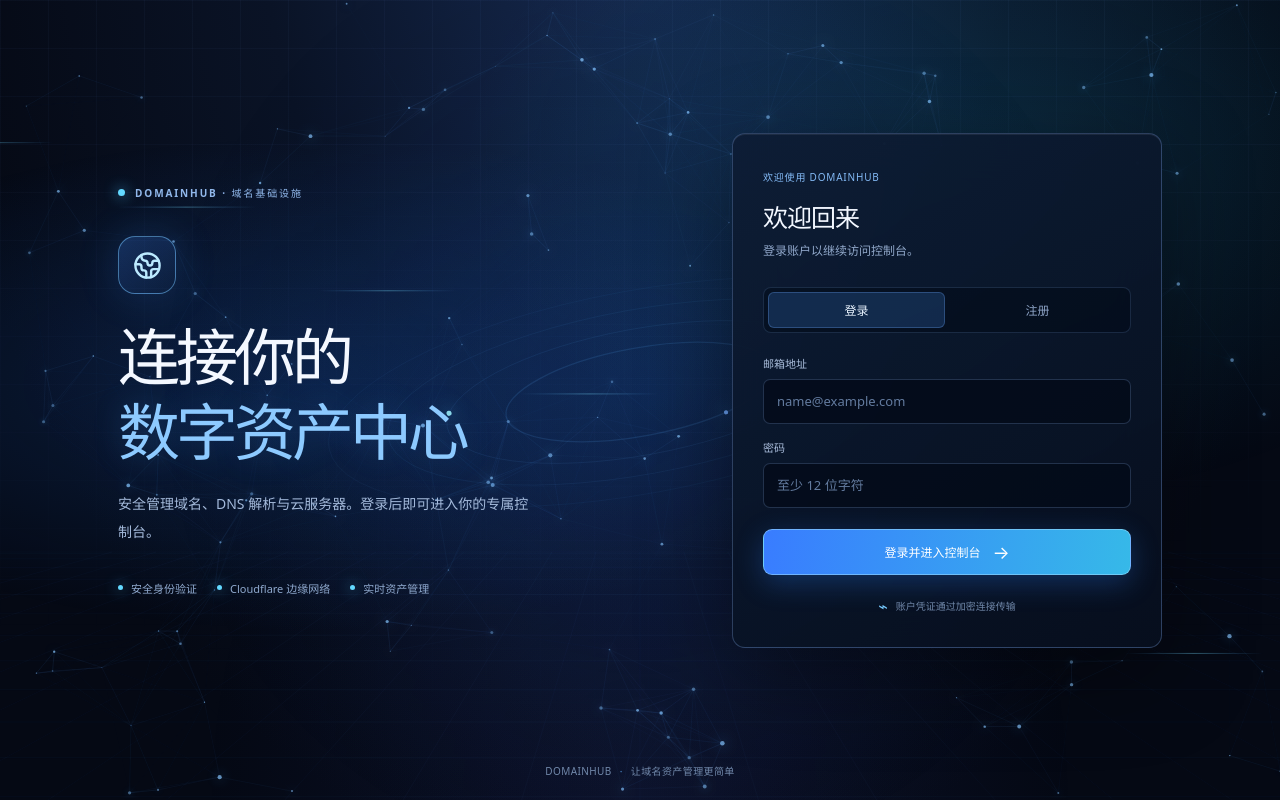
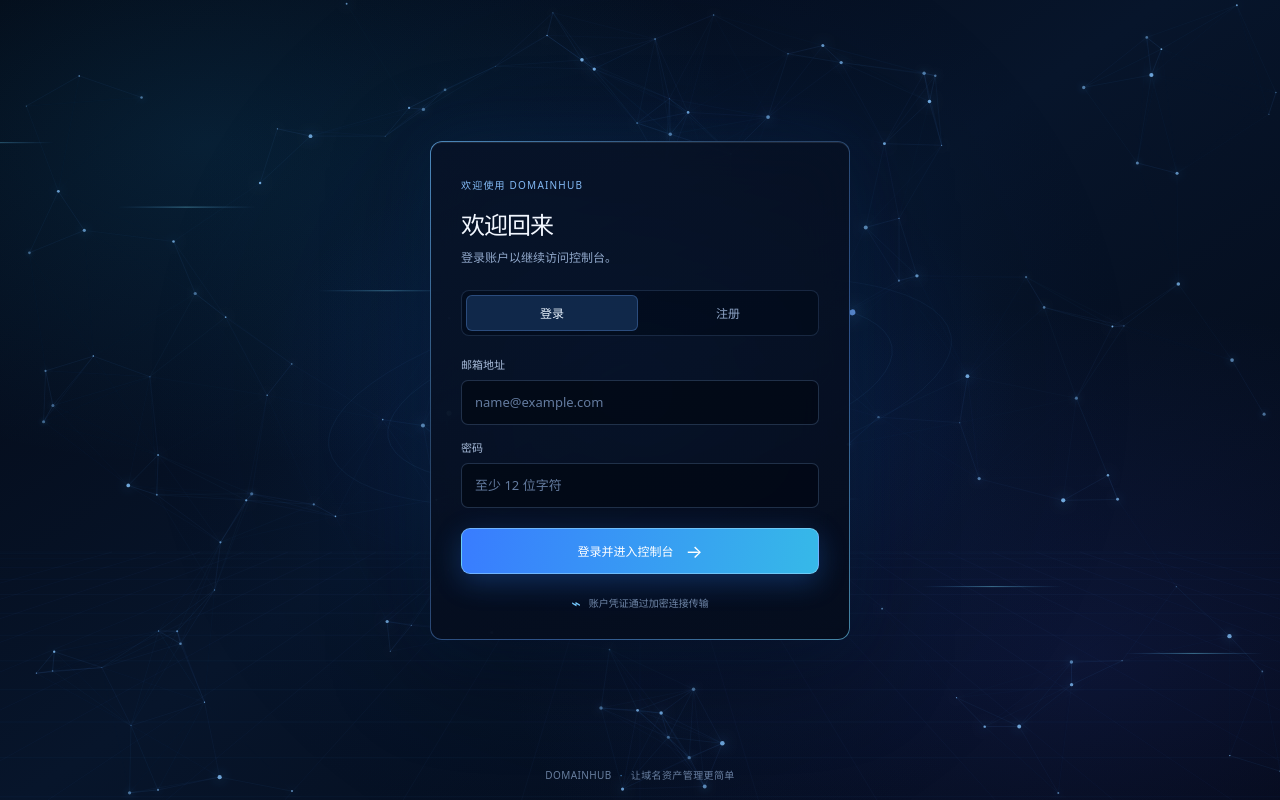
Before and after one commit to shuji-chu/domainhub, a React (Vite) app: page / in a window 1280 px wide. Built offline with nearby package versions, Linux system fonts and the light colour scheme.

Commit message:
Center auth panel over cinematic animated background

```diff
--- a/src/styles.css
+++ b/src/styles.css
@@ -428,3 +428,40 @@ main{display:block;padding-bottom:88px}
   .auth-logo{margin-top:20px}
   .auth-signals{margin-top:20px}
 }
+
+
+/* Full-screen animation composition: motion is the main visual, form is a compact overlay */
+.auth-shell{min-height:100svh;padding:24px 18px 16px;justify-content:center;overflow:hidden}
+.auth-shell .ambient-layer{position:fixed;inset:0;width:100vw;height:100svh;z-index:-1;overflow:hidden;
+  background:radial-gradient(ellipse at 50% 48%,rgba(17,87,190,.16),transparent 42%),
+  radial-gradient(ellipse at 16% 18%,rgba(27,172,239,.12),transparent 35%),
+  radial-gradient(ellipse at 85% 82%,rgba(60,75,210,.14),transparent 38%),
+  linear-gradient(145deg,#030712 0%,#07152b 48%,#030814 100%)}
+.auth-shell .ambient-canvas{position:absolute;inset:0;width:100%;height:100%;opacity:1}
+.auth-shell:after{opacity:.26;background-size:42px 42px}
+.auth-main{display:flex;align-items:center;justify-content:center;min-height:0;width:100%;max-width:460px;margin:auto;padding:20px 0}
+.auth-intro{display:none}
+.auth-card{position:relative;width:100%;max-width:420px;padding:30px 30px 25px;
+  border-color:rgba(117,184,255,.32);border-radius:12px;
+  background:linear-gradient(155deg,rgba(7,18,38,.82),rgba(5,12,27,.91));
+  box-shadow:0 25px 100px rgba(0,0,0,.48),0 0 70px rgba(38,132,255,.12),inset 0 1px rgba(255,255,255,.09)}
+.auth-card:before{content:"";position:absolute;inset:-1px;z-index:-1;border-radius:inherit;padding:1px;
+  background:linear-gradient(135deg,rgba(105,190,255,.56),transparent 34%,rgba(71,126,255,.2) 68%,rgba(113,232,255,.4));
+  -webkit-mask:linear-gradient(#000 0 0) content-box,linear-gradient(#000 0 0);-webkit-mask-composite:xor;mask-composite:exclude}
+.auth-card-head small{letter-spacing:.12em}
+.auth-card-head h2{font-size:24px}
+.auth-card-head p{font-size:12px}
+.auth-switch{margin:21px 0 20px}
+.auth-form{gap:14px}
+.auth-form input{background:rgba(2,9,21,.76)}
+.auth-security{margin-top:18px}
+.auth-footer{color:rgba(147,174,212,.7)}
+@media(max-width:760px){
+  .auth-shell{padding:16px 18px 12px}
+  .auth-main{max-width:420px;padding:12px 0}
+  .auth-card{padding:25px 21px 22px}
+}
+@media(max-width:390px){
+  .auth-shell{padding-right:14px;padding-left:14px}
+  .auth-card{padding:22px 17px 19px}
+}
```
